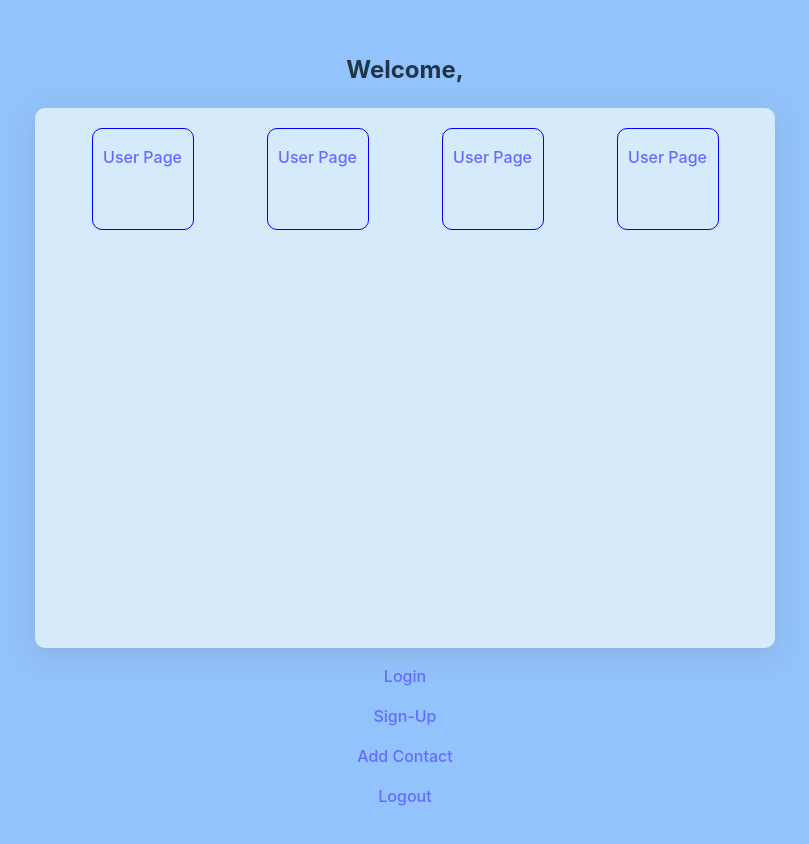
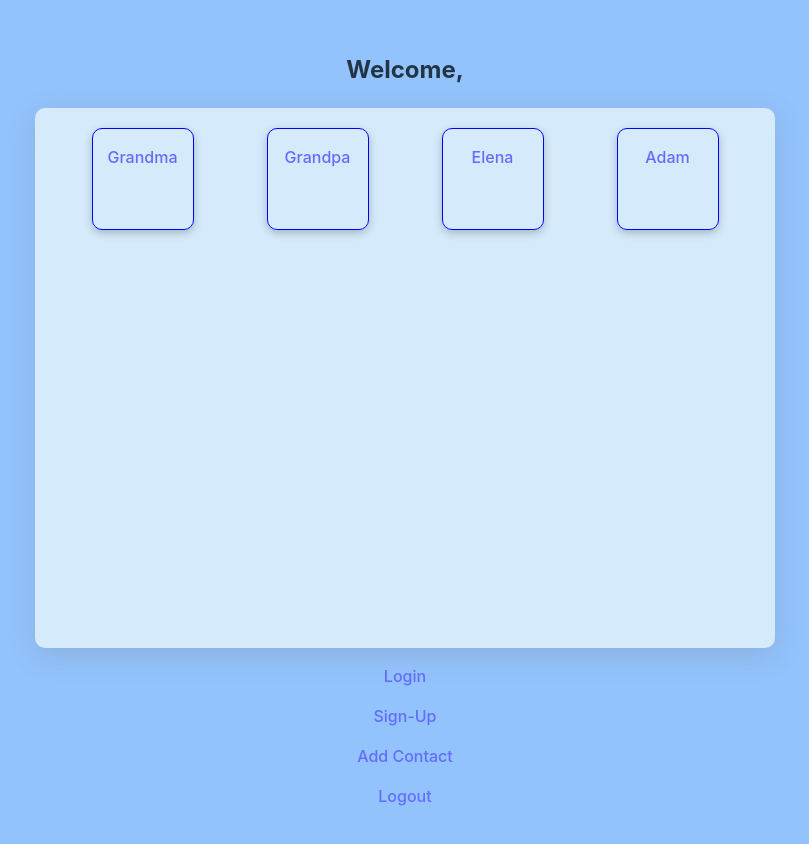
Before and after one commit to GeoTech23/CheckMate, a React (Vite) app: page /dashboard in a window 1280 px wide. Shown: the top 844 px of the page, without its empty margins (235-1044 px from the left). Built offline with nearby package versions, Linux system fonts and the light colour scheme.

Commit message:
Added sample data

```diff
--- a/src/components/styled/ContactDiv.tsx
+++ b/src/components/styled/ContactDiv.tsx
@@ -7,6 +7,7 @@ const ContactDiv = styled.div`
 	height: 100px;
 	width: 100px;
 	justify-content: center;
+	box-shadow: rgba(0, 0, 0, 0.24) 0px 3px 8px;
 `;
 
 export default ContactDiv;
--- a/src/main.tsx
+++ b/src/main.tsx
@@ -17,7 +17,7 @@ const router = createBrowserRouter([
 	{ path: '/dashboard', element: <Dashboard /> },
 	{ path: '/addcontact', element: <AddContact /> },
 	{ path: '/addchat', element: <AddChat /> },
-	{ path: '/contact', element: <Contact /> },
+	{ path: '/contact/:id', element: <Contact /> },
 	{ path: '/chat', element: <AddChat /> },
 ]);
 
--- a/src/pages/Dashboard.tsx
+++ b/src/pages/Dashboard.tsx
@@ -12,22 +12,34 @@ function Dashboard() {
 		setLoggedIn(false);
 	};
 
-	const sampleContacts = [];
-	for (let i = 0; i < 4; i++) {
-		sampleContacts.push(
+	const contacts = [
+		{ name: 'Grandma', id: 1 },
+		{ name: 'Grandpa', id: 2 },
+		{ name: 'Elena', id: 3 },
+		{ name: 'Adam', id: 4 },
+	];
+	const contactElements = [];
+	contacts.forEach((contact) => {
+		contactElements.push(
 			<ContactDiv>
-				<Link to='/contact'>
-					<p>User Page</p>
+				<Link to={`/contact/${contact.id}`}>
+					<p>{contact.name}</p>
 				</Link>
 			</ContactDiv>
 		);
-	}
+	});
 
 	return (
 		<>
 			<h2>Welcome, {user}</h2>
 
-			<DashDiv>{sampleContacts}</DashDiv>
+			<DashDiv>
+				{contactElements.length > 0 ? (
+					contactElements
+				) : (
+					<p>You have no contacts yet!</p>
+				)}
+			</DashDiv>
 			<Link to='/'>
 				<p>Login</p>
 			</Link>
```
